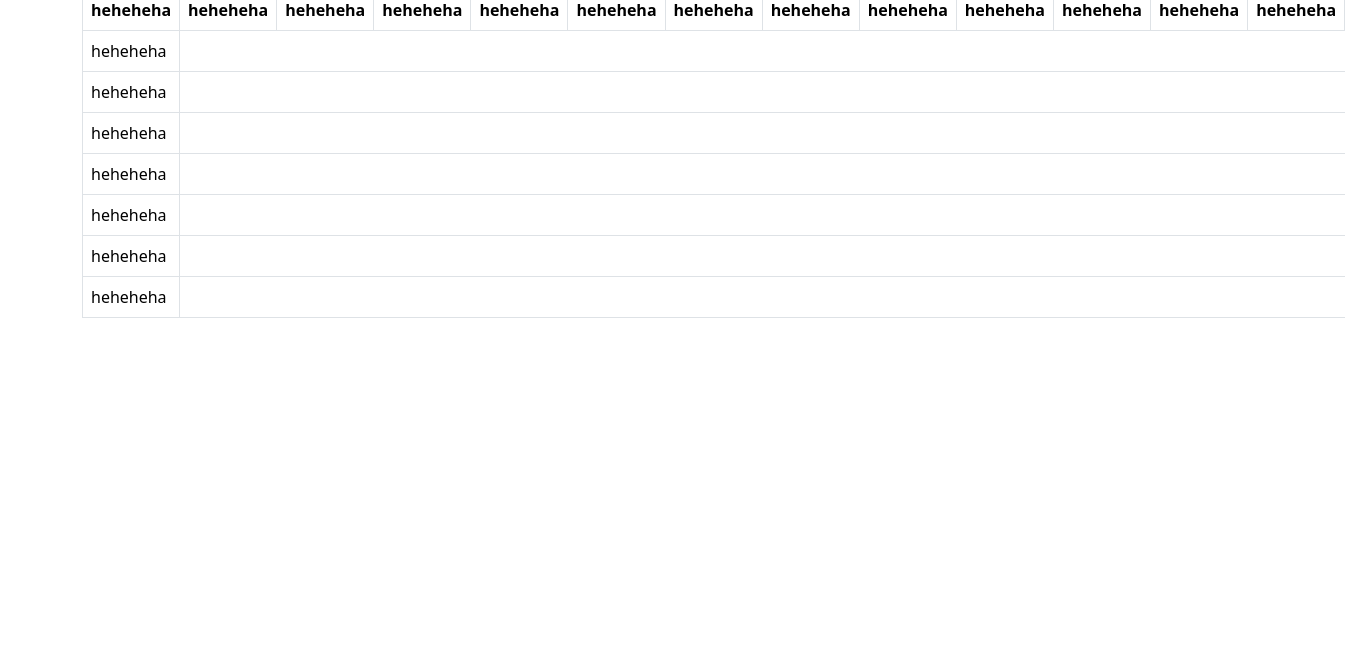
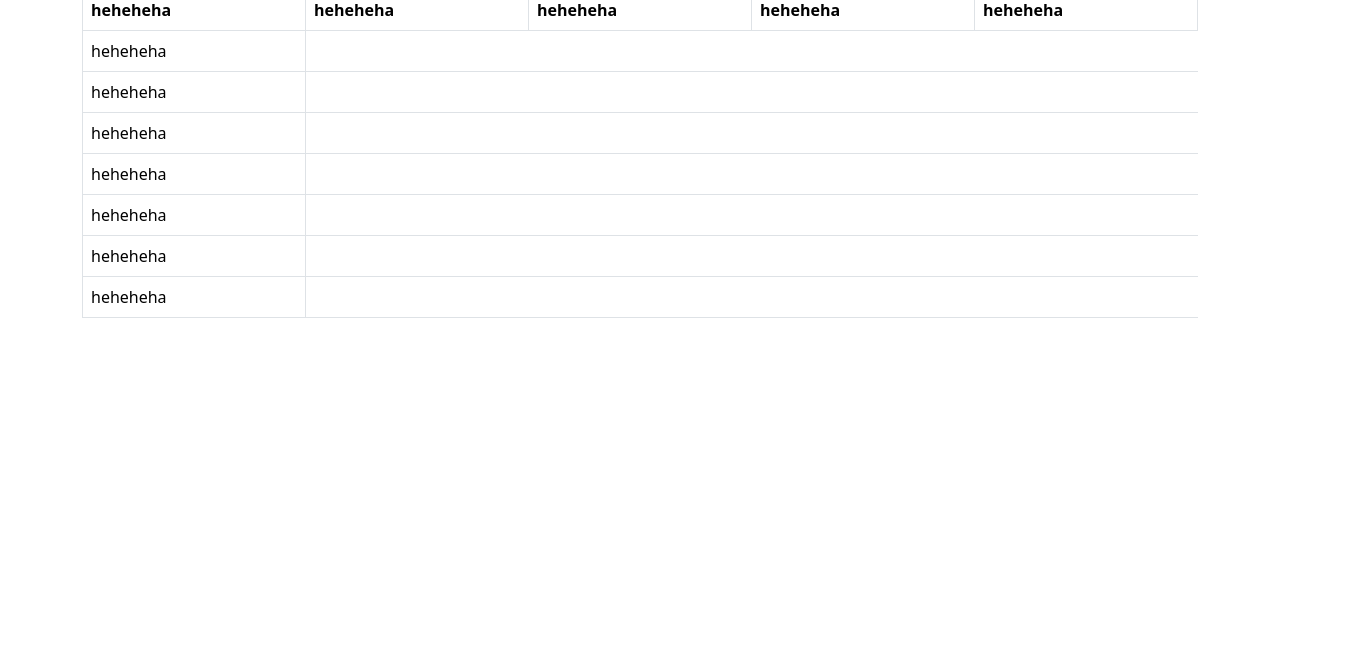
Before and after one commit to CarmenS123/LP_ICT9Emerald_Q3Project_Deinla-Salonga, a plain HTML site: page page2.html in a window 1280 px wide. Shown: the part 149-800 px from the top of the page, 1345 px wide, since content can reach past the window. Drawn offline with nearby package versions, Linux system fonts and the light colour scheme.

Commit message:
Update page2.html

```diff
--- a/page2.html
+++ b/page2.html
@@ -70,22 +70,6 @@
 
                 <th> heheheha </th>
 
-                <th> heheheha </th>
-
-                <th> heheheha </th>
-
-                <th> heheheha </th>
-
-                <th> heheheha </th>
-
-                <th> heheheha </th>
-
-                <th> heheheha </th>
-
-                <th> heheheha </th>
-
-                <th> heheheha </th>
-
             </tr>
 
              <tr>
```
